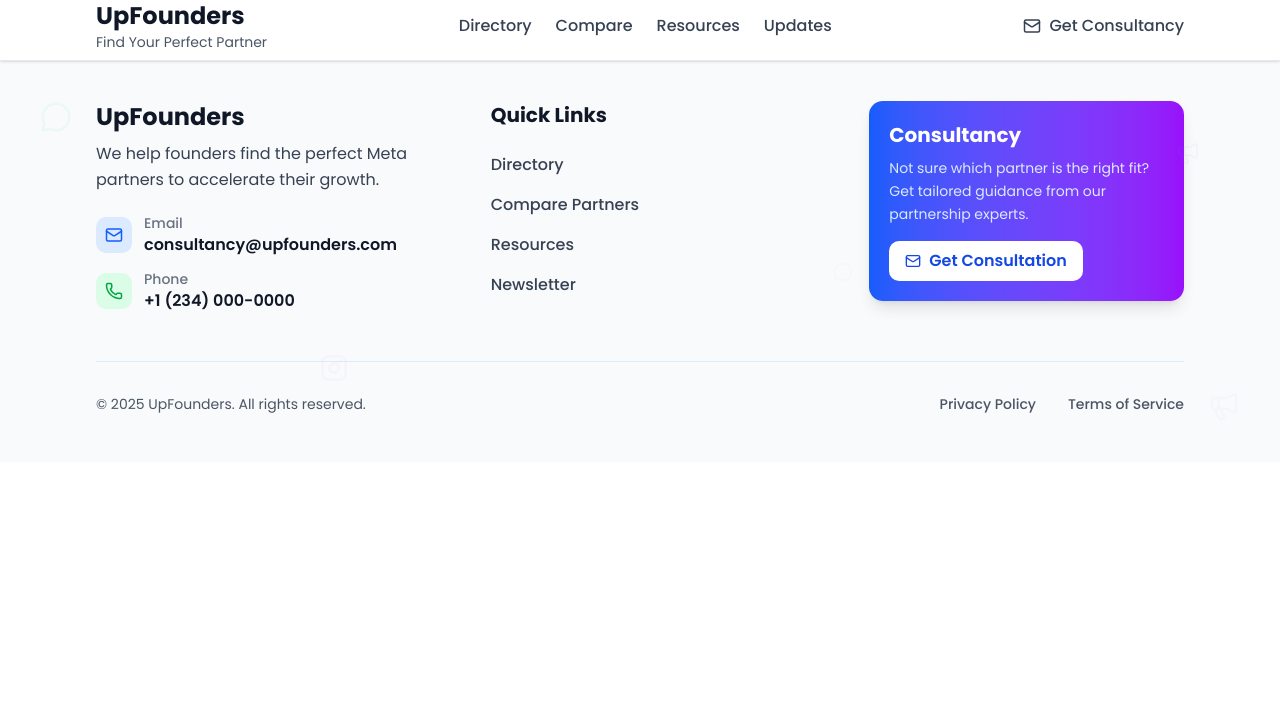
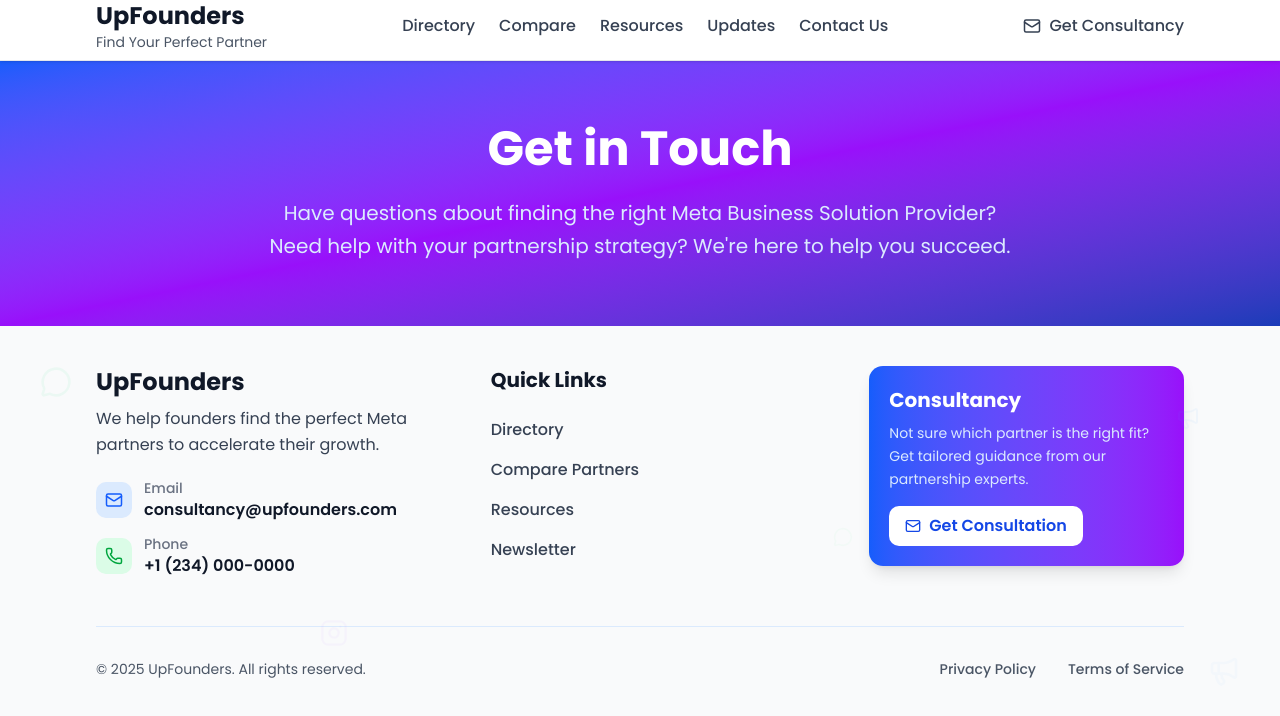
Before and after one commit to Senslyze/upfounders-fe, a React (Vite) app: page /contact in a window 1280 px wide. Shown: the top 716 px of the page. Built offline with nearby package versions, Linux system fonts and the light colour scheme.

Commit message:
feat: add ContactUsPage and update navigation
- Introduce ContactUsPage for user inquiries
- Update routing in App component to include the new Contact Us page
- Modify Header component to add navigation link for Contact Us

```diff
--- a/src/App.tsx
+++ b/src/App.tsx
@@ -5,6 +5,7 @@ import ComparePage from './design-system/templates/compare-page/ComparePage'
 import ResourcesPage from './design-system/templates/resources-page/ResourcesPage'
 import NewsletterPage from './design-system/templates/newsletter/NewsletterPage'
 import PartnerDetailPage from './design-system/templates/partner-detail/PartnerDetailPage'
+import ContactUsPage from './design-system/templates/contact-us/ContactUsPage'
 import { Routes, Route, useLocation } from 'react-router-dom'
 import './App.css'
 
@@ -30,10 +31,11 @@ function App() {
           <Route path="/compare" element={<ComparePage />} />
           <Route path="/resources" element={<ResourcesPage />} />
           <Route path="/newsletter" element={<NewsletterPage />} />
+          <Route path="/contact" element={<ContactUsPage />} />
           <Route path="/partner/:companyId" element={<PartnerDetailPage />} />
         </Routes>
       </main>
-      {location.pathname !== '/compare' && location.pathname !== '/resources' && location.pathname !== '/newsletter' && !location.pathname.startsWith('/partner/') && <Footer />}
+      {location.pathname !== '/' && location.pathname !== '/compare' && location.pathname !== '/resources' && location.pathname !== '/newsletter' && location.pathname !== '/contact' && !location.pathname.startsWith('/partner/') && <Footer />}
     </div>
   )
 }
--- a/src/design-system/Organisms/Header.tsx
+++ b/src/design-system/Organisms/Header.tsx
@@ -24,7 +24,8 @@ const Header: React.FC<HeaderProps> = () => {
     { to: '/', label: 'Directory' },
     { to: '/compare', label: 'Compare' },
     { to: '/resources', label: 'Resources' },
-    { to: '/newsletter', label: 'Updates' }
+    { to: '/newsletter', label: 'Updates' },
+    { to: '/contact', label: 'Contact Us' }
   ];
 
   const consultationHref = '/?contact=open';
--- /dev/null
+++ b/src/design-system/templates/contact-us/ContactUsPage.tsx
@@ -0,0 +1,28 @@
+import React from 'react';
+import Footer from '../../Organisms/Footer';
+
+const ContactUsPage: React.FC = () => {
+  return (
+    <div className="min-h-screen bg-gray-50">
+      {/* Hero Section */}
+      <div className="bg-gradient-to-br from-blue-600 via-purple-600 to-blue-800 text-white">
+        <div className="max-w-6xl mx-auto px-4 sm:px-6 lg:px-8 py-16">
+          <div className="text-center">
+            <h1 className="text-4xl md:text-5xl font-bold mb-6">
+              Get in Touch
+            </h1>
+            <p className="text-xl text-blue-100 max-w-3xl mx-auto leading-relaxed">
+              Have questions about finding the right Meta Business Solution Provider?
+              Need help with your partnership strategy? We're here to help you succeed.
+            </p>
+          </div>
+        </div>
+      </div>
+
+      {/* Footer */}
+      <Footer />
+    </div>
+  );
+};
+
+export default ContactUsPage;
```
